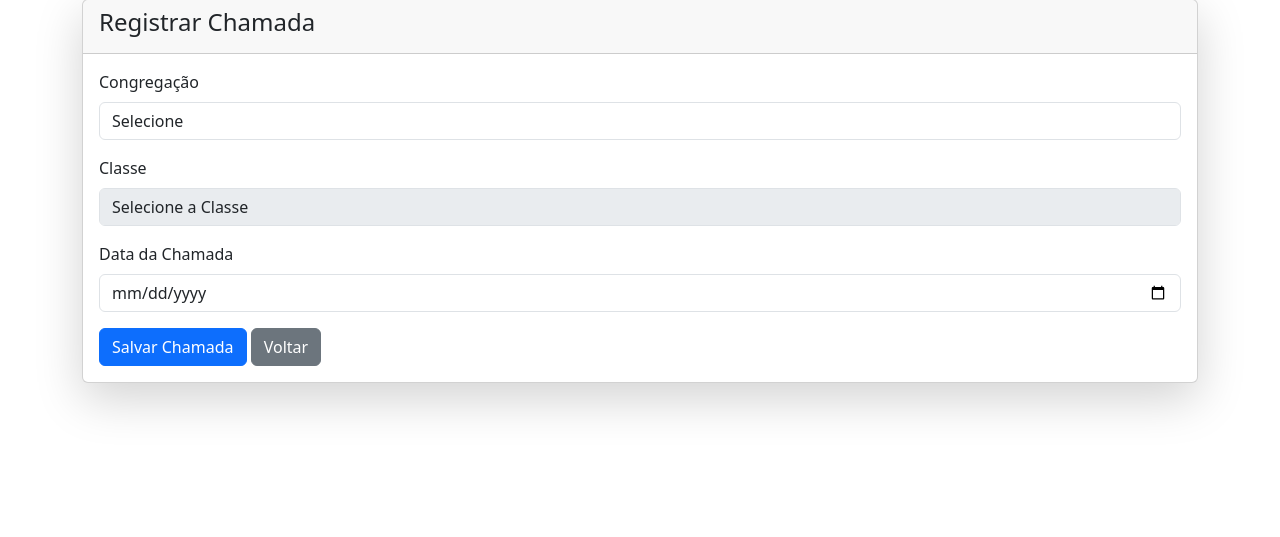
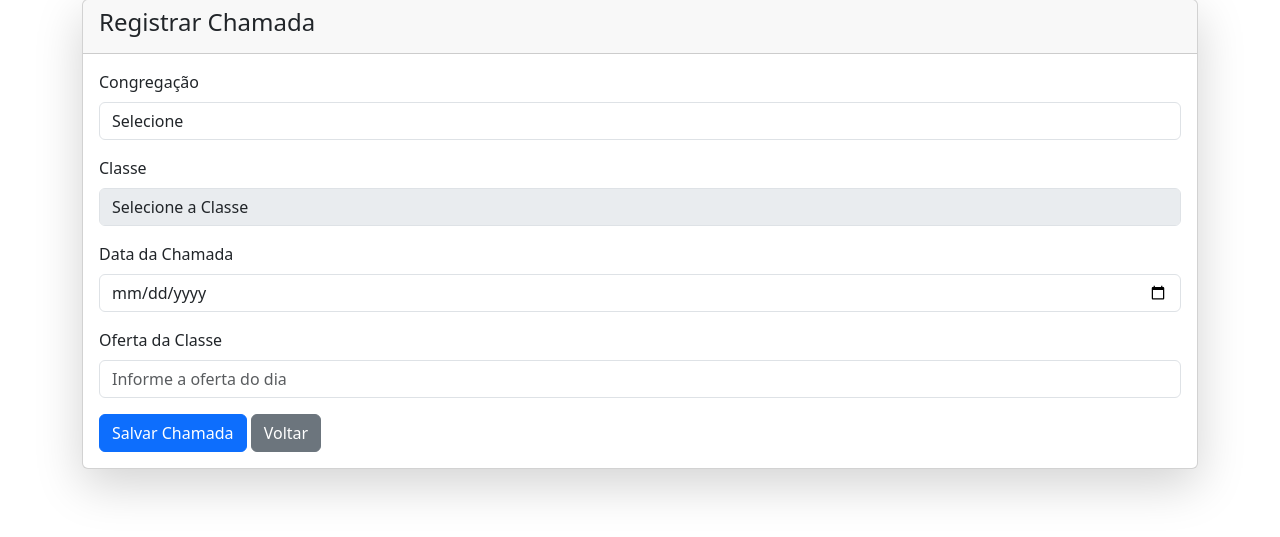
Before and after one commit to ADTC-2/escola, a PHP site: page /views/chamadas/index.php in a window 1280 px wide. Shown: the part 49-586 px from the top of the page. Run offline with PHP 8.4, Linux system fonts and the light colour scheme; the visitor is signed in with stand-in values (Sample User, id 1); tables that the repository leaves empty hold one stand-in row (values such as "Sample post").

```diff
--- a/controllers/chamada.php
+++ b/controllers/chamada.php
@@ -19,7 +19,7 @@ function sendErrorResponse($message) {
     exit;
 }
 
-// Verifica se a requisição é POST
+// Função para verificar se a requisição foi feita via POST
 if ($_SERVER['REQUEST_METHOD'] !== 'POST') {
     sendErrorResponse('Método inválido. Apenas POST é permitido.');
 }
@@ -51,6 +51,7 @@ try {
             break;
 
         case 'getClassesByCongregacao':
+            // Verificação de congregação
             $congregacao_id = $input['congregacao_id'] ?? 0;
             if (!$congregacao_id) {
                 sendErrorResponse('ID da congregação inválido.');
@@ -60,20 +61,26 @@ try {
             break;
 
         case 'getAlunosByClasse':
+            // Verificação de classe e congregação
             $classe_id = $input['classe_id'] ?? 0;
-            if (!$classe_id) {
-                sendErrorResponse('ID da classe inválido.');
+            $congregacao_id = $input['congregacao_id'] ?? 0;
+
+            if (!$classe_id || !$congregacao_id) {
+                sendErrorResponse('IDs da classe ou congregação inválidos.');
             }
-            $alunos = $chamada->getAlunosByClasse($classe_id);
+
+            // Chama o método para pegar os alunos, passando tanto classe quanto congregação
+            $alunos = $chamada->getAlunosByClasse($classe_id, $congregacao_id);
             echo json_encode(['status' => 'success', 'data' => $alunos ?: []]);
             break;
 
         case 'salvarChamada':
+            // Verificação de dados para salvar a chamada
             if (!isset($input['data'], $input['classe'], $input['professor'], $input['alunos'])) {
                 sendErrorResponse('Dados inválidos para salvar chamada.');
             }
 
-            $resultado = $chamada->registrarChamada($input['data'], $input['classe'], $input['professor'], $input['alunos']);
+            $resultado = $chamada->registrarChamada($input['data'], $input['classe'], $input['professor'], $input['alunos'], $input['some_missing_argument']);
             if ($resultado['sucesso']) {
                 echo json_encode(['status' => 'success', 'message' => 'Chamada registrada com sucesso.']);
             } else {
--- a/models/chamada.php
+++ b/models/chamada.php
@@ -24,11 +24,12 @@ class Chamada {
 public function getClassesByCongregacao($congregacao_id) {
     global $pdo;
 
-    // Atualizando a consulta para buscar classes da tabela matriculas
+    // Atualizando a consulta para buscar classes da tabela matriculas, apenas as ativas
     $query = "SELECT DISTINCT c.*
               FROM classes c
               INNER JOIN matriculas m ON m.classe_id = c.id
-              WHERE m.congregacao_id = ?";
+              WHERE m.congregacao_id = ?
+              AND m.status = 'ativo'";  // Apenas matrículas ativas
 
     $stmt = $pdo->prepare($query);
     $stmt->bindValue(1, $congregacao_id, PDO::PARAM_INT);
@@ -37,8 +38,8 @@ public function getClassesByCongregacao($congregacao_id) {
     $classes = $stmt->fetchAll(PDO::FETCH_ASSOC);
 
     if (empty($classes)) {
-        // Se não houver classes, enviar erro
-        $this->sendErrorResponse('Nenhuma classe encontrada.');
+        // Se não houver classes ativas para esta congregação, enviar erro
+        $this->sendErrorResponse('Nenhuma classe ativa encontrada para esta congregação.');
     }
 
     // Retornar classes em formato JSON
@@ -48,16 +49,17 @@ public function getClassesByCongregacao($congregacao_id) {
 
 
 // Método getAlunosByClasse
-public function getAlunosByClasse($classeId) {
+public function getAlunosByClasse($classeId, $congregacaoId) {
     // Preparar a consulta SQL
     $query = "SELECT a.id, a.nome
               FROM alunos a
               JOIN matriculas m ON m.aluno_id = a.id
-              WHERE m.classe_id = :classe_id";
+              WHERE m.classe_id = :classe_id AND m.congregacao_id = :congregacao_id AND m.status = 'ativo'";
 
     // Preparar a execução
     $stmt = $this->pdo->prepare($query);
     $stmt->bindParam(':classe_id', $classeId, PDO::PARAM_INT);
+    $stmt->bindParam(':congregacao_id', $congregacaoId, PDO::PARAM_INT);
     $stmt->execute();
 
     // Recuperar os dados
@@ -65,7 +67,7 @@ public function getAlunosByClasse($classeId) {
 
     if (empty($alunos)) {
         // Caso não haja alunos, retorna um erro
-        $this->sendErrorResponse('Nenhum aluno encontrado para esta classe.');
+        $this->sendErrorResponse('Nenhum aluno encontrado para esta classe e congregação.');
     }
 
     // Retornar os alunos como resposta
@@ -104,17 +106,21 @@ private function sendErrorResponse($mensagem) {
             return ['sucesso' => false, 'mensagem' => 'Erro ao buscar professor: ' . $e->getMessage()];
         }
     }
-    public function registrarChamada($data, $classe_id, $professor_id, $alunos) {
+
+
+    // Metodo para registrar a chamada
+    public function registrarChamada($data, $classe_id, $professor_id, $alunos, $oferta_classe) {
         try {
             // Começar a transação para garantir integridade dos dados
             $this->pdo->beginTransaction();
 
             // Inserir a chamada na tabela chamadas (ajuste conforme sua tabela)
-            $queryChamada = "INSERT INTO chamadas (data, classe_id, professor_id) VALUES (:data, :classe_id, :professor_id)";
+            $queryChamada = "INSERT INTO chamadas (data, classe_id, professor_id, oferta_classe) VALUES (:data, :classe_id, :professor_id, :oferta_classe)";
             $stmtChamada = $this->pdo->prepare($queryChamada);
             $stmtChamada->bindParam(':data', $data, PDO::PARAM_STR);
             $stmtChamada->bindParam(':classe_id', $classe_id, PDO::PARAM_INT);
             $stmtChamada->bindParam(':professor_id', $professor_id, PDO::PARAM_INT);
+            $stmtChamada->bindParam(':oferta_classe', $oferta_classe, PDO::PARAM_STR);
             $stmtChamada->execute();
 
             // Obter o ID da chamada inserida
--- a/views/chamadas/index.php
+++ b/views/chamadas/index.php
@@ -40,7 +40,11 @@
                         <label for="data_chamada" class="form-label">Data da Chamada</label>
                         <input type="date" class="form-control" id="data_chamada" required>
                     </div>
-
+                    <!-- Oferta da Classe -->
+                    <div class="mb-3">
+                        <label for="oferta_classe" class="form-label">Oferta da Classe</label>
+                        <input type="text" class="form-control" id="oferta_classe" placeholder="Informe a oferta do dia">
+                    </div>
                     <!-- Professor (hidden) -->
                     <input type="hidden" id="professor_id" value="{{ professor_id }}">
 
@@ -56,21 +60,19 @@
     <script src="https://cdnjs.cloudflare.com/ajax/libs/twitter-bootstrap/5.3.0/js/bootstrap.bundle.min.js"></script>
     <script>
         $(document).ready(function() {
-    // Função para carregar congregações
+    // Função para carregar as congregações
     function carregarCongregacoes(selectedId = '') {
-        $.post('../../controllers/congregacao.php', {
-            acao: 'listar'
+        $.post('../../controllers/chamada.php', {
+            acao: 'getCongregacoes'
         }, function(response) {
-            if (response.sucesso) {
+            if (response.status === 'success') {
                 let options = '<option value="">Selecione</option>';
                 response.data.forEach(c => {
-                    options +=
-                        `<option value="${c.id}" ${c.id == selectedId ? 'selected' : ''}>${c.nome}</option>`;
+                    options += `<option value="${c.id}" ${c.id == selectedId ? 'selected' : ''}>${c.nome}</option>`;
                 });
                 $('#congregacao').html(options);
-                $('#congregacao_editar').html(options);
             } else {
-                console.error("Erro ao carregar congregações:", response.mensagem);
+                console.error("Erro ao carregar congregações:", response.message);
             }
         }, 'json').fail(function(jqXHR, textStatus, errorThrown) {
             console.error("Erro na requisição das congregações:", textStatus, errorThrown);
@@ -83,12 +85,12 @@ $('#congregacao').change(function() {
         if (congregacaoId) {
             $.ajax({
                 url: '../../controllers/chamada.php',  // URL para o controlador PHP
-            type: 'POST',  // Usar POST para enviar dados
+                type: 'POST',
                 data: {
                     acao: 'getClassesByCongregacao',  // Ação para pegar as classes
-                congregacao_id: congregacaoId // Enviar o ID da congregação via POST
+                    congregacao_id: congregacaoId
                 },
-            dataType: 'json', // Certifique-se de que o tipo de dado é JSON
+                dataType: 'json',
                 success: function(response) {
                     if (response.status === 'success' && response.data.length > 0) {
                         let options = '<option value="">Selecione a Classe</option>';
@@ -102,51 +104,13 @@ $('#congregacao').change(function() {
                     }
                 },
                 error: function(jqXHR, textStatus, errorThrown) {
-                let errorMsg = "Erro ao carregar classes";
-                if (jqXHR.responseJSON && jqXHR.responseJSON.mensagem) {
-                    errorMsg = jqXHR.responseJSON.mensagem;
-                }
-                console.error(errorMsg, textStatus, errorThrown);
-                $("#classe").html('<option value="">' + errorMsg + '</option>').prop('disabled', true);  // Exibe mensagem de erro
+                    console.error("Erro na requisição das classes:", textStatus, errorThrown);
+                    alert("Erro ao carregar as classes. Veja o console para mais detalhes.");
+                    $("#classe").html('<option value="">Erro ao carregar as classes</option>').prop('disabled', true);
                 }
             });
         } else {
             $("#classe").prop('disabled', true).html('<option value="">Selecione a Classe</option>');
-    }
-});
-
-// Carregar alunos ao selecionar a classe
-$('#classe').change(function() {
-    let classeId = $(this).val();
-    if (classeId) {
-        $.ajax({
-            url: '../../controllers/chamada.php',  // Verifique o caminho da URL
-            type: 'POST',
-            data: {
-                acao: 'getAlunosByClasse',
-                classe_id: classeId
-            },
-            dataType: 'json',  // Garante que a resposta seja interpretada como JSON
-            success: function(response) {
-                if (response.status === 'success' && response.data.length > 0) {
-                    let table = `<table class="table table-striped">
-                                    <thead><tr><th>Nome</th><th>Presente</th></tr></thead><tbody>`;
-                    response.data.forEach(function(aluno) {
-                        table += `<tr><td>${aluno.nome}</td><td><input type="checkbox" class="aluno-presenca" data-id="${aluno.id}"></td></tr>`;
-                    });
-                    table += `</tbody></table>`;
-                    $("#alunos-container").html(table);
-                } else {
-                    console.error("Erro ao carregar alunos:", response.message);
-                }
-            },
-            error: function(jqXHR, textStatus, errorThrown) {
-                console.error("Erro na requisição dos alunos:", textStatus, errorThrown);
-                alert("Ocorreu um erro ao tentar carregar os alunos. Tente novamente.");
-            }
-        });
-    } else {
-        $("#alunos-container").empty();
         }
     });
 
@@ -156,6 +120,7 @@ $('#classe').change(function() {
                 let dataChamada = $('#data_chamada').val();
                 let classeId = $('#classe').val();
                 let professorId = $('#professor_id').val();
+                let ofertaClasse = $('#oferta_classe').val();  // Obter o valor da oferta da classe
                 let presencas = [];
                 $('.aluno-presenca').each(function() {
                     presencas.push({
@@ -172,7 +137,8 @@ $('#classe').change(function() {
                         data: dataChamada,
                         classe: classeId,
                         professor: professorId,
-                    alunos: presencas
+                        alunos: presencas,
+                        oferta_classe: ofertaClasse, // Enviar a oferta da classe
                     }),
                     contentType: "application/json",
                     success: function(response) {
```
Lines whose indentation alone changed are shown as unchanged.
